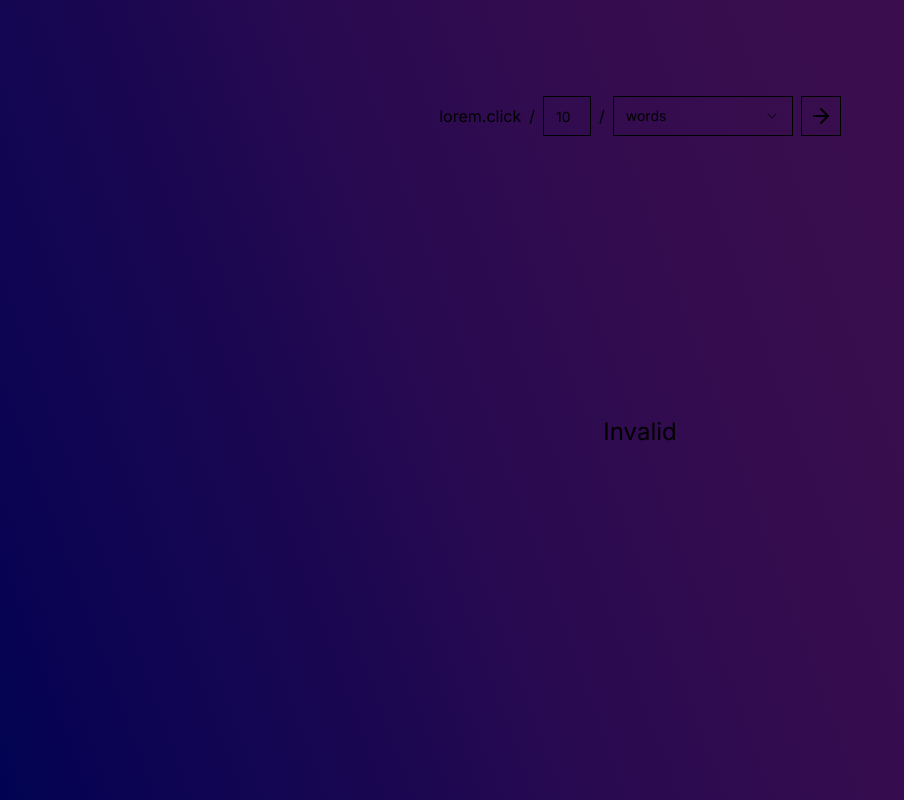
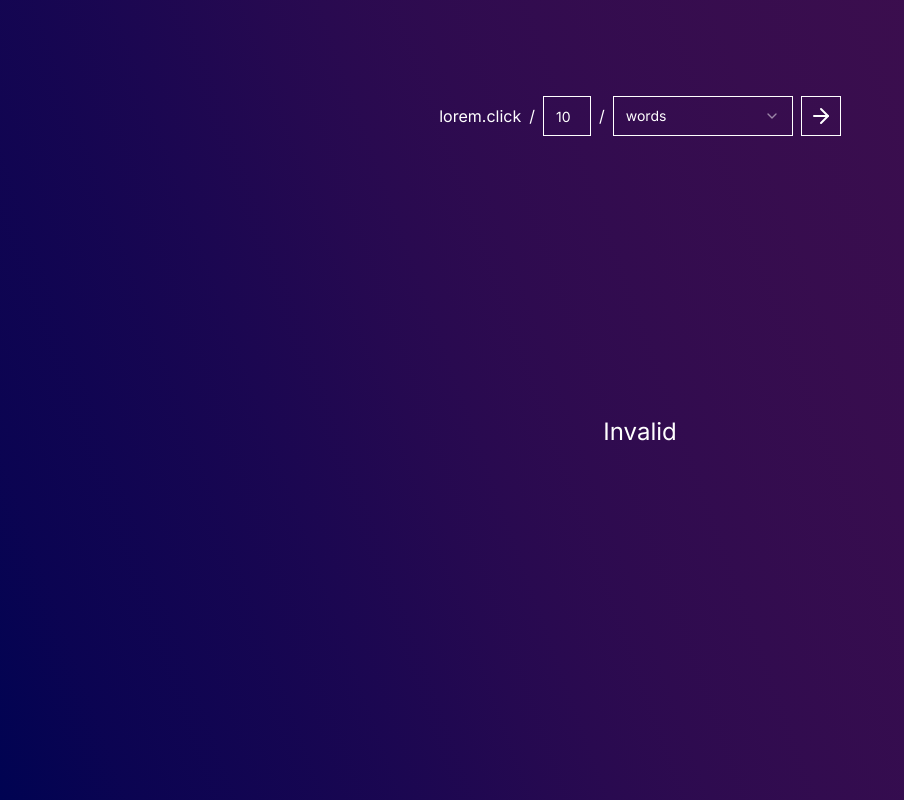
Before and after one commit to magicspon/lorem, a Next.js app: page / in a window 1280 px wide. Shown: the whole page, without its empty margins (0-904 px from the left). Built offline with nearby package versions, Linux system fonts and the light colour scheme.

Commit message:
fix: type colour

```diff
--- a/src/app/[[...search]]/page.tsx
+++ b/src/app/[[...search]]/page.tsx
@@ -37,7 +37,7 @@ export default function Page({ params }: { params: { search: string[] } }) {
   }
 
   return (
-    <div className="flex min-h-screen flex-col items-center py-24 px-6 relative">
+    <div className="flex min-h-screen text-white flex-col items-center py-24 px-6 relative">
       <div className="flex flex-col gap-12 grow">
         <Title />
         <div className="grow flex gap-4 flex-col items-center justify-center">
--- a/src/app/globals.css
+++ b/src/app/globals.css
@@ -39,7 +39,6 @@
 }
 
 body {
-  color: rgb(var(--foreground-rgb));
   background: linear-gradient(
     70deg,
     hsl(237.8, 100%, 16.08%) 0%,
```
